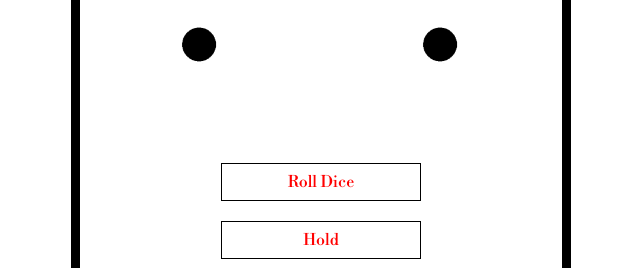
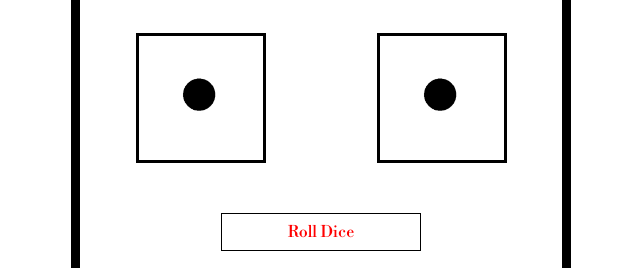
Before and after one commit to melvinjim/thedicegame, a plain HTML site: page index.html in a window 1280 px wide. Shown: the part 234-502 px from the top of the page, without its empty margins (319-959 px from the left). Drawn offline with nearby package versions, Linux system fonts and the light colour scheme.

Commit message:
made several game style fixes

```diff
--- a/css/style.css
+++ b/css/style.css
@@ -4,11 +4,11 @@
     font-family: 'Libre Bodoni', serif;
 }
 
-.master-box{
-    display: flex;
+.total-center {
     align-items: center;
     justify-content: center;
-    height: 700px;
+    display: flex;
+    height: 100%;
 }
 
 .dynamic-box{
@@ -30,6 +30,7 @@
 .gif{
     width: 130px;
     height: 130px;
+    border: solid 3px #000;
 }
 
 .button-roll{
@@ -51,7 +52,7 @@
 }
 
 .btn{
-    color: #ff0000;
+    color: #ff0000 !important;
     text-decoration: none !important;
 }
 
--- a/index.html
+++ b/index.html
@@ -1,5 +1,5 @@
 <!DOCTYPE html>
-<html lang="en">
+<html lang="en" class="total-center">
     <head>
         <meta charset="UTF-8">
         <meta http-equiv="X-UA-Compatible" content="IE=edge">
@@ -9,15 +9,14 @@
         <title>thedicegame</title>
     </head>
     <body>
-    <div class="master-box">
         <div class="dynamic-box">
             <h1>The Dice Game</h1>
             <div class="image-gif">
                 <div>
-                    <img src="img/diceGame.gif" alt="#" class="gif">
+                    <img src="img/dice_game.gif" alt="#" class="gif">
                 </div>
                 <div>
-                    <img src="img/diceGame.gif" alt="#" class="gif">
+                    <img src="img/dice_game.gif" alt="#" class="gif">
                 </div>
             </div>
             <div class="buttons">
@@ -29,6 +28,5 @@
                 <p id="result">0</p>
             </div>
         </div>
-    </div>
     </body>
 </html>
```
Also changed, not shown: img/dice_game.gif (renamed from img/diceGame.gif). Lines whose indentation alone changed are shown as unchanged.
